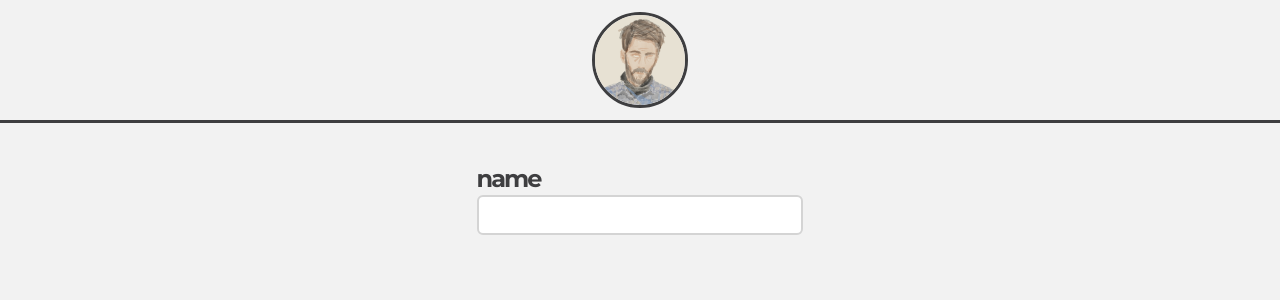
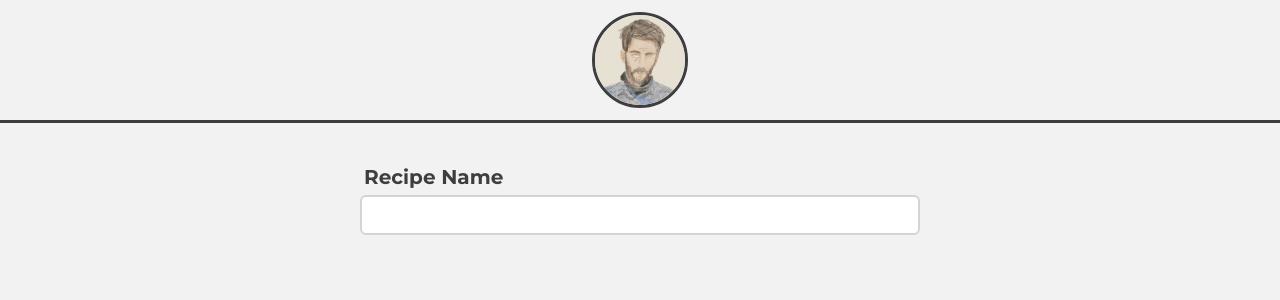
Before and after one commit to adierker/andydierkerdotcom-experimental, a Next.js app: page /admin in a window 1280 px wide. Shown: the top 300 px of the page. Built offline with nearby package versions, Linux system fonts and the light colour scheme.

Commit message:
WIP: added yup, started on reusable inputs, total nightmare right now, lots and lots of mistakes and bugs

```diff
--- a/package.json
+++ b/package.json
@@ -9,13 +9,15 @@
   },
   "dependencies": {
     "@headlessui/react": "^1.4.0",
+    "@hookform/resolvers": "^2.8.0",
     "axios": "^0.21.1",
     "classnames": "^2.3.1",
     "firebase": "^9.0.0",
     "next": "latest",
     "react": "^17.0.1",
     "react-dom": "^17.0.1",
-    "react-hook-form": "^7.13.0"
+    "react-hook-form": "^7.13.0",
+    "yup": "^0.32.9"
   },
   "devDependencies": {
     "@types/react": "^17.0.8",
--- a/src/components/Input/Input.tsx
+++ b/src/components/Input/Input.tsx
@@ -1,27 +1,41 @@
+import {forwardRef} from 'react'
+
 interface InputProps {
+  id: string
   defaultValue?: any
   labelText?: string
   className?: string
   labelClassname?: string
+  error?: string
+  inputRef: any
 }
 
-export const Input = ({
-  defaultValue = '',
+export const Input = forwardRef<HTMLInputElement, InputProps>(({
+  id,
+  defaultValue,
   labelText,
-  className = '',
-  labelClassname = '',
-}: InputProps) => {
-  return (
+  className,
+  labelClassname,
+  error,
+  ...otherInputElementProps
+}: InputProps, ref) => (
   <>
     {labelText && (
-        <label className={`text-2xl headline-font mr-3 ${labelClassname}`}>
+      <label
+        htmlFor={id}
+        className={`text-xl headline-spaced-font mr-3 ml-1 mb-1 block ${labelClassname}`}
+      >
         {labelText}
       </label>
     )}
     <input
+      id={id}
+      ref={ref}
       defaultValue={defaultValue}
-        className={`drkr-focus border border-drkr-mid-gray border-2 h-10 px-2 focus-visible:bg-drkr-white focus-visible:border-drkr-black ${className}`}
+      autoComplete="off"
+      className={`drkr-focus border border-drkr-mid-gray border-2 h-10 px-2 mb-4 focus-visible:bg-drkr-white focus-visible:border-drkr-black body-font ${className}`}
+      {...otherInputElementProps}
     />
+    {error && <div>error!</div>}
   </>
-  )
-}
+))
--- a/src/pages/admin.tsx
+++ b/src/pages/admin.tsx
@@ -1,5 +1,12 @@
+import {useForm} from 'react-hook-form'
+import { yupResolver } from '@hookform/resolvers/yup'
+import * as yup from 'yup'
+
 import {PageWrapper, Input} from 'components'
-import {useForm} from 'react-hook-form'
+
+const formSchema = yup.object().shape({
+  name: yup.string().required('Required!')
+})
 
 export const Admin = () => {
   const {
@@ -7,17 +14,28 @@ export const Admin = () => {
     handleSubmit,
     watch,
     formState: { errors }
-  } = useForm()
+  } = useForm({
+    mode: 'onBlur',
+    resolver: yupResolver(formSchema)
+  })
   const onSubmit = data => console.log(data)
+
+  const recipeName = register('name')
 
   return (
     <PageWrapper pageTitle="andydierker.com | admin" hasHeader={true}>
 
-      <main className="flex flex-col flex-1 items-center justify-start w-full px-10 xs:px-20 py-10 text-drkr-black">
+      <main className="flex flex-col items-center justify-center px-10 xs:px-20 py-10 text-drkr-black">
 
-        <form onSubmit={handleSubmit(onSubmit)}>
-          <Input labelText="name" className="w-full"/>
+        <form className="w-1/2" onSubmit={handleSubmit(onSubmit)}>
+          <Input
+            id="name"
+            labelText="Recipe Name"
+            className="w-full"
+            inputRef={recipeName.ref}
+          />
         </form>
+        {/* {errors && <div>{errors}</div>} */}
 
       </main>
 
```
Also changed, not shown: 1 other file (tests, documents, lock files or other folders). Lines whose indentation alone changed are shown as unchanged.
